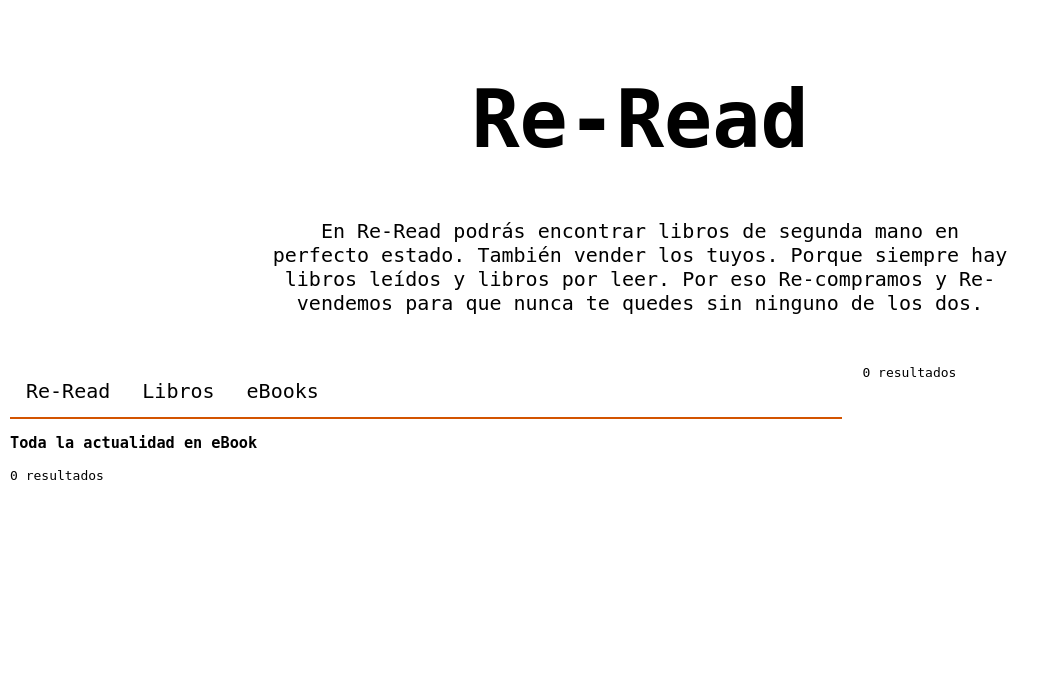
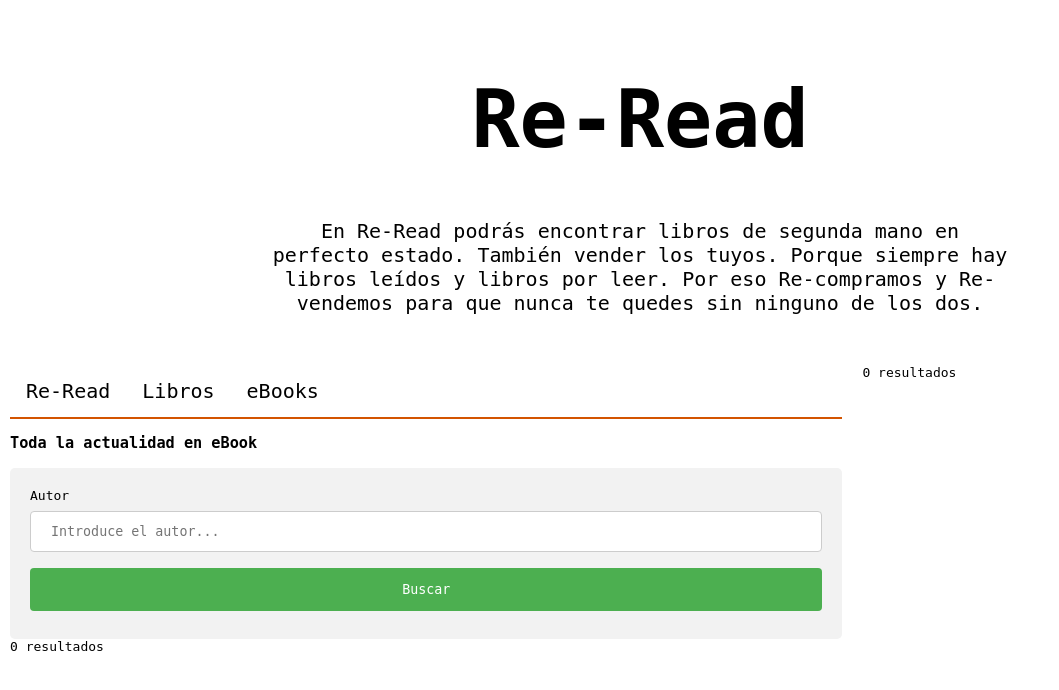
Before and after one commit to carlosmirabal/Re-read-PHP, a PHP site: page /view/ebook.php in a window 1280 px wide. Shown: the part 65-755 px from the top of the page, without its empty margins (0-1059 px from the left). Run offline with PHP 8.4, Linux system fonts and the light colour scheme; data that the repository does not hold is empty.

Commit message:
Agregado del filtro

```diff
--- a/css/style.css
+++ b/css/style.css
@@ -5,6 +5,36 @@
 
   body {
     margin: 0;
+  }
+/* Formulario */
+  input[type=text], select {
+    width: 100%;
+    padding: 12px 20px;
+    margin: 8px 0;
+    display: inline-block;
+    border: 1px solid #ccc;
+    border-radius: 4px;
+    box-sizing: border-box;
+  }
+  input[type=submit] {
+    width: 100%;
+    background-color: #4CAF50;
+    color: white;
+    padding: 14px 20px;
+    margin: 8px 0;
+    border: none;
+    border-radius: 4px;
+    cursor: pointer;
+  }
+
+  input[type=submit]:hover {
+    background-color: #45a049;
+  }
+
+  form {
+    border-radius: 5px;
+    background-color: #f2f2f2;
+    padding: 20px;
   }
 
   /* Style the logo */
@@ -124,4 +154,4 @@
       width: 100%;
       font-size: 20px;
     }
-  }
+    /* Formulario */
--- a/view/ebook.php
+++ b/view/ebook.php
@@ -6,7 +6,7 @@
 <meta name="viewport" content="width=device-width, initial-scale=1">
 <!-- Estilos enlazados-->
 <link rel="stylesheet" href="../css/style.css" type="text/css">
-  <script src="../javascript/code.js"></script>
+<script src="../javascript/code.js"></script>
 </head>
 <body>
 
@@ -23,8 +23,28 @@
         <a href="../index.php">Re-Read</a>
         <a href="libros.php">Libros</a>
         <a href="ebook.php">eBooks</a>
-      </div>
-    <h3>Toda la actualidad en eBook</h3>
+    </div>
+
+      <h3>Toda la actualidad en eBook</h3>
+
+    <div class="form">
+      <form action="ebook.php" method="POST">
+        <label for="fautor">Autor</label>
+        <input type="text" id="fautor" name="fautor" placeholder="Introduce el autor...">
+
+        <input type="submit" value="Buscar">
+      </form>
+    </div>
+
+    <?php
+      if(isset($_POST['fautor'])){
+        // filtrará los ebooks que se mostraran en la página
+
+      }else {
+        // mostrará todos los ebooks de la base de datos
+      }
+    ?>
+
     <?php
       // 1. Conexión con la base de datos
       include '../services/connection.php';
```
